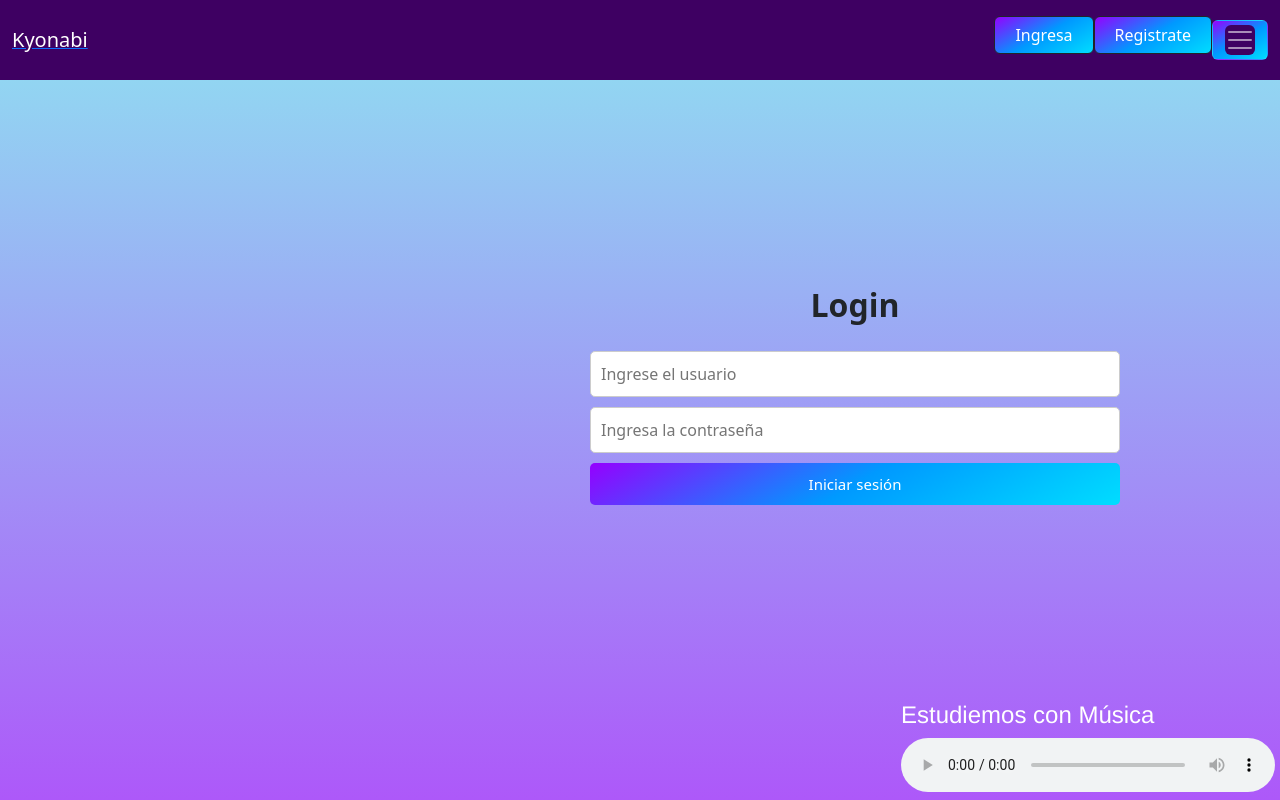
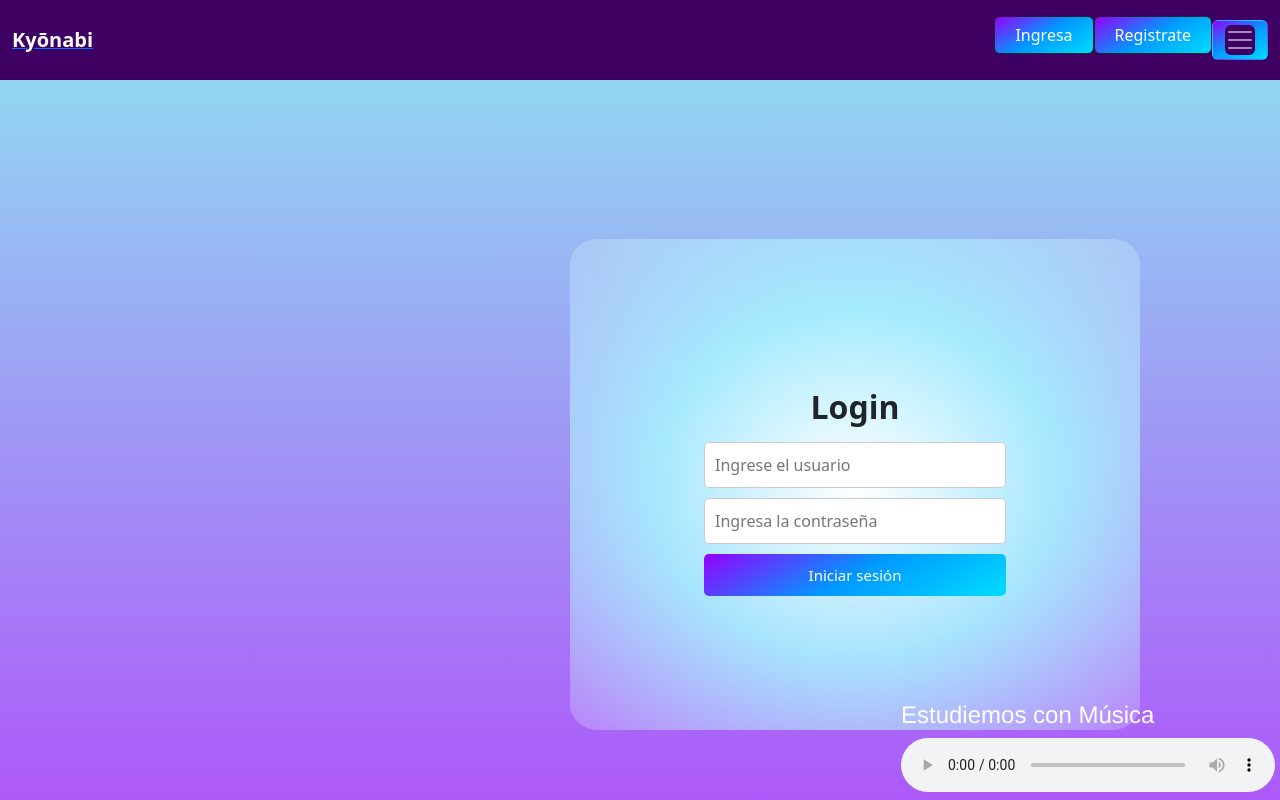
Before and after one commit to Clauescudero/Kyonabi-proyect, a React (Vite) app: page /Login in a window 1280 px wide. Shown: the top 800 px of the page. Built offline with nearby package versions, Linux system fonts and the light colour scheme.

Commit message:
kyoonabi

```diff
--- a/src/FormularioDocentes/FormularioDocentes.jsx
+++ b/src/FormularioDocentes/FormularioDocentes.jsx
@@ -79,7 +79,7 @@ const FormularioDocentes = () => {
     return (
         <div className="containers-registro-docente">
             <div className="formulario-registro-docente">
-                <h1>Bienvenido a Kyonabi!</h1>
+                <h1>¡Bienvenido a Kyōnabi!</h1>
                 <form onSubmit={handleSubmit}>
                     <div className="usuario-registro-docente">
                         <label htmlFor="nombreUsuario">Nombre de usuario</label>
--- a/src/FormularioEstudiante/FormularioEstudiante.jsx
+++ b/src/FormularioEstudiante/FormularioEstudiante.jsx
@@ -5,7 +5,7 @@ const FormularioEstudiantes = () => {
     return (
         <div className="containers-registro">
             <div className="formulario-registro">
-                <h1>¡Bienvenido a Kyonabi!</h1>
+                <h1>¡Bienvenido a Kyōnabi!</h1>
                 <form action="">
                     <div className="usuario-registro">
                         <label htmlFor="text">Nombre de usuario</label>
--- a/src/Herramientas/Herramientas.css
+++ b/src/Herramientas/Herramientas.css
@@ -48,6 +48,7 @@
     text-decoration: none;
     border-radius: 5px;
     margin-top: 10px;
+    font-weight: bolder;
 }
 
 .container-herra  a:hover {
--- a/src/Login/Login.css
+++ b/src/Login/Login.css
@@ -1,9 +1,12 @@
 .formRegistro {
   margin-top: 21%;
   margin-left: 50%;
-  margin-bottom: 26.8%;
+  margin-bottom: 9%;
   display: flex;
   align-items: center;
+  background-image:radial-gradient( rgb(255, 255, 255),rgba(167, 246, 255, 0.854), rgba(255, 255, 255, 0.187));
+  padding: 10%;
+  border-radius: 5%;
 }
 
 section {
--- a/src/Noticias/Noticias.css
+++ b/src/Noticias/Noticias.css
@@ -34,11 +34,12 @@
 .container-Noticia a {
     display: inline-block;
     padding: 10px;
-    background-color: #6a00a7;
+    background-image: linear-gradient(150deg,#9500ff,#09f,#00ddff);
     color: #fff;
     text-decoration: none;
     border-radius: 5px;
     margin-top: 10px;
+    font-weight: bolder;
 }
 
 .container-Noticia a:hover {
--- a/src/Principal/Home.jsx
+++ b/src/Principal/Home.jsx
@@ -7,7 +7,7 @@ const Home = () => {
       <div className="card bg">
         <img src="https://media.discordapp.net/attachments/1143374824299827302/1171586313850470410/Banner1.png?ex=655d37c8&is=654ac2c8&hm=fb4c93f98c5f521ea7986093d91881ca02450abb443aa72f9df132fc9a195740&=" className="card-img-banner" alt="Stony Beach" />
         <div className="card-img-overlay">
-          <h5 className="card-title-banner">¿Qué es Kyonabi?</h5>
+          <h5 className="card-title-banner">¿Qué es Kyōnabi?</h5>
           <p className="card-text">
             Somos una comunidad de apoyo educativo en línea, reconocida por crear un ambiente idóneo para el intercambio de conocimientos, aprendizaje y desarrollo personal, buscando inspirar la creatividad y la autodeterminación con el fin de crear un mundo donde todas las niñas, niños y adolescentes tengan oportunidades de aprender.
           </p>
--- a/src/Registro/Registro.css
+++ b/src/Registro/Registro.css
@@ -10,7 +10,7 @@
   display: flex;
   justify-content: center;
   align-items: center;
-  background-image:radial-gradient( #70f0e597,rgba(167, 246, 255, 0.854), rgba(255, 255, 255, 0.187));
+  background-image:radial-gradient( rgb(255, 255, 255),rgba(167, 246, 255, 0.854), rgba(255, 255, 255, 0.187));
   border-radius: 30px;
 }
 
--- a/src/Reutilizables/NavBar.jsx
+++ b/src/Reutilizables/NavBar.jsx
@@ -8,7 +8,7 @@ const NavBar = () => {
     <nav  style={{ backgroundColor:'rgb(62, 0, 98)', height:'5rem' }} className="navbar navbar-dark  fixed-top">
       <div className="container-fluid">
         <Link to="/">
-        <a style={{ textDecoration:'none' }}  className="navbar-brand" href="/">Kyonabi</a>
+        <a style={{ textDecoration:'none', fontWeight:'bolder' }}  className="navbar-brand" href="/">Kyōnabi</a>
         </Link>
         <div className="d-flex align-items-center">
         <Link to="/Login">
--- a/src/calendar/Calendar.css
+++ b/src/calendar/Calendar.css
@@ -42,7 +42,6 @@
     max-width: 45%;
     display:flex;
     border: 0;
-    background-image: linear-gradient(150deg,#d192ff,rgb(5rgb(97, 234, 255) 255),#00ddff);
     border-radius: 8px;
     display: grid;
     font-size: 15px;
```
